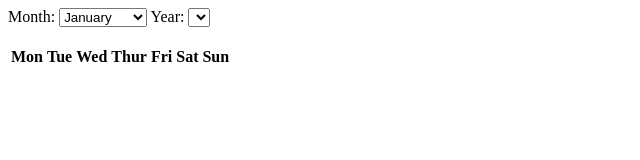
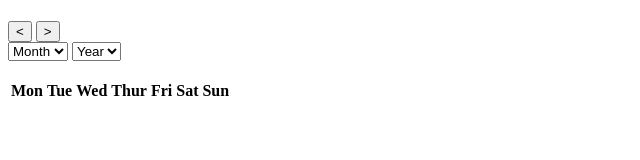
Before and after one commit to ike-agu/Piscine-Sprint-2-Project-Days-Calendar, a website: page index.html in a window 1280 px wide. Shown: the whole page, without its empty margins (0-640 px from the left). Drawn offline with Linux system fonts and the light colour scheme.

Commit message:
Create App base layout

```diff
--- a/index.html
+++ b/index.html
@@ -4,36 +4,39 @@
 <head>
   <meta charset="UTF-8">
   <meta name="viewport" content="width=device-width, initial-scale=1.0">
-  <!-- <script type="module" src="common.mjs"></script>
-  <script type="module" src="web.mjs"></script> -->
+  <!-- <script type="module" src="common.mjs"></script> -->
+  <script defer type="module" src="web.mjs"></script>
   <title>Calendar App</title>
 </head>
 
 <body>
+  <h1 id="curMonthYear"></h1>
+  <!-- Btns container -->
+  <div>
+    <button id="btn-back">
+      < </button>
+        <!-- <p>Current Month</p> -->
+        <button id="btn-forward"> > </button>
+  </div>
+
   <!-- Month and Year Selection -->
-  <label for="monthSelect">Month:</label>
+  <div>
+    <label for="monthSelect"></label>
     <select name="" id="monthSelect">
-    <option value="0">January</option>
-    <option value="1">February</option>
-    <option value="2">March</option>
-    <option value="3">April</option>
-    <option value="4">May</option>
-    <option value="5">June</option>
-    <option value="6">July</option>
-    <option value="7">August</option>
-    <option value="8">September</option>
-    <option value="9">October</option>
-    <option value="10">November</option>
-    <option value="11">December</option>
+      <option value="0" placeholder="Month">Month</option>
     </select>
 
-  <label for="yearSelect">Year:</label>
-  <select name="yearSelect" id="yearSelect"></select>
+    <label for="yearSelect"></label>
+    <select name="yearSelect" id="yearSelect">
+      <option value="0" placeholder="Year">Year</option>
+    </select>
+  </div>
 
+  <br>
   <!-- Calendar Container -->
-    <br><br>
   <div id="calendar">
     <table>
+      <thead>
         <tr>
           <th>Mon</th>
           <th>Tue</th>
@@ -43,15 +46,12 @@
           <th>Sat</th>
           <th>Sun</th>
         </tr>
-      <tr></tr>
-      <tr></tr>
-      <tr></tr>
-      <tr></tr>
+      </thead>
+      <tbody>
+
+      </tbody>
     </table>
   </div>
-
-
-
 </body>
 
 </html>
--- a/web.mjs
+++ b/web.mjs
@@ -7,5 +7,5 @@ import { getGreeting } from "./common.mjs";
 import daysData from "./days.json" with { type: "json" };
 
 window.onload = function() {
-    document.querySelector("body").innerText = `${getGreeting()} - there are ${daysData.length} known days`;
+    // document.querySelector("body").innerText = `${getGreeting()} - there are ${daysData.length} known days`;
 }
```
Lines whose indentation alone changed are shown as unchanged.
